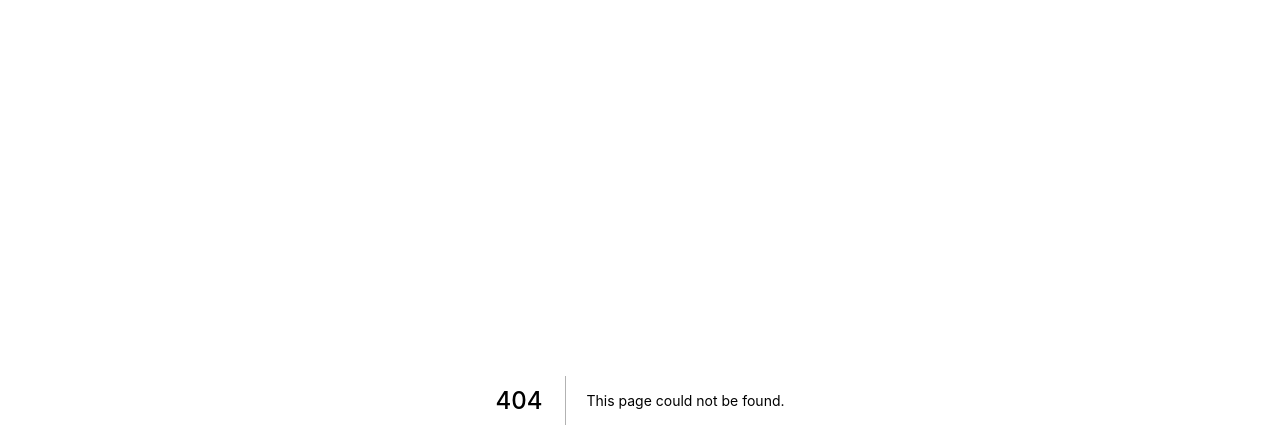
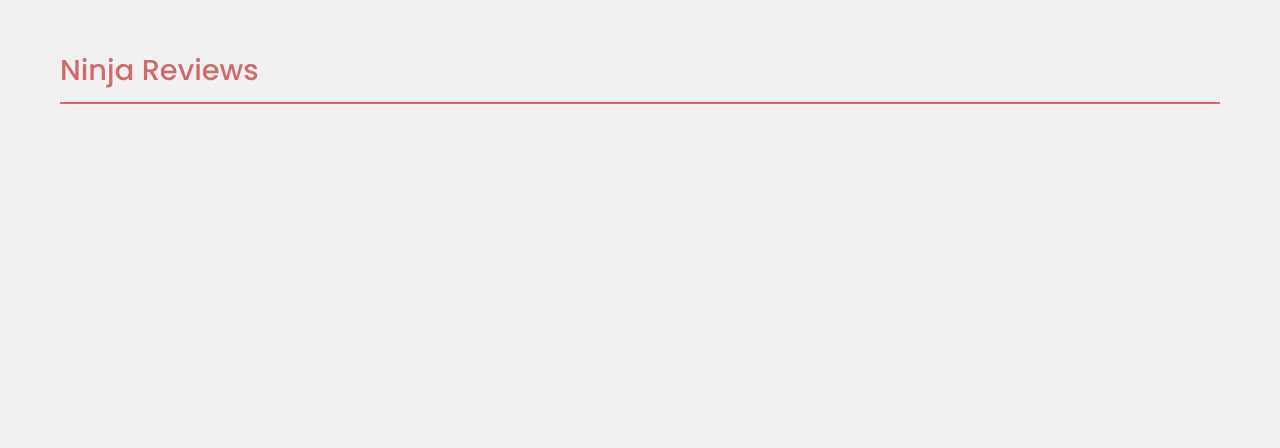
Before and after one commit to zzacong/reviews-netninja-fullstack, a Next.js app: page /details/1 in a window 1280 px wide. Before the commit this address had no page. Shown: the top 448 px of the page. Built offline with nearby package versions, Linux system fonts and the light colour scheme.

Commit message:
fetch and display all reviews

```diff
--- /dev/null
+++ b/components/index.js
@@ -0,0 +1 @@
+export { default as SiteHeader } from './site-header'
--- /dev/null
+++ b/components/site-header/SiteHeader.jsx
@@ -0,0 +1,13 @@
+import Link from 'next/link'
+
+export default function SiteHeader() {
+  return (
+    <div className="site-header">
+      <Link href="/" passHref>
+        <a>
+          <h1>Ninja Reviews</h1>
+        </a>
+      </Link>
+    </div>
+  )
+}
--- /dev/null
+++ b/components/site-header/index.js
@@ -0,0 +1 @@
+export { default } from './SiteHeader'
--- /dev/null
+++ b/lib/hooks/index.js
@@ -0,0 +1 @@
+export { default as useFetch } from './useFetch'
--- a/pages/_app.jsx
+++ b/pages/_app.jsx
@@ -1,7 +1,18 @@
+import Head from 'next/head'
+
+import SiteHeader from '../components/site-header/SiteHeader'
 import '../styles/globals.scss'
 
-function MyApp({ Component, pageProps }) {
-  return <Component {...pageProps} />
+export default function MyApp({ Component, pageProps }) {
+  return (
+    <div className="App">
+      <Head>
+        <title>Strapi Netninja</title>
+        <meta name="description" content="Generated by create next app" />
+        <link rel="icon" href="/favicon.ico" />
+      </Head>
+      <SiteHeader />
+      <Component {...pageProps} />
+    </div>
+  )
 }
-
-export default MyApp
--- /dev/null
+++ b/pages/category/[id].jsx
@@ -0,0 +1,3 @@
+export default function CategoryPage() {
+  return <div></div>
+}
--- /dev/null
+++ b/pages/details/[id].jsx
@@ -0,0 +1,3 @@
+export default function ReviewDetailsPage() {
+  return <div></div>
+}
--- a/styles/globals.scss
+++ b/styles/globals.scss
@@ -1,16 +1,69 @@
-html,
+@import url('https://fonts.googleapis.com/css2?family=Poppins:ital,wght@0,100;0,200;0,300;0,400;0,500;0,600;0,800;0,900;1,100;1,200;1,300;1,400;1,500;1,600;1,700;1,800;1,900&display=swap');
+
+$c-primary: #d16b6b;
+
 body {
-  padding: 0;
-  margin: 0;
-  font-family: -apple-system, BlinkMacSystemFont, Segoe UI, Roboto, Oxygen,
-    Ubuntu, Cantarell, Fira Sans, Droid Sans, Helvetica Neue, sans-serif;
+  margin: 0 30px;
+  font-family: 'Poppins';
+  background: #f1f1f1;
+}
+
+h1,
+h2,
+h3,
+h4 {
+  font-weight: 500;
+}
+
+.App {
+  font-size: 1.2em;
+  margin: 10px auto;
+  width: 100%;
+  max-width: 1200px;
+  padding: 20px;
+  box-sizing: border-box;
 }
 
 a {
-  color: inherit;
   text-decoration: none;
+  color: $c-primary;
+  border-bottom: 1px dotted;
 }
 
-* {
-  box-sizing: border-box;
+.site-header {
+  h1 {
+    font-size: 1.5em;
+    color: $c-primary;
+    padding-bottom: 10px;
+    border-bottom: 2px solid;
+  }
 }
+
+/* review list */
+.review-card {
+  background: white;
+  margin: 60px auto;
+  padding: 1px 20px 20px 60px;
+  position: relative;
+
+  .rating {
+    position: absolute;
+    top: -20px;
+    left: -20px;
+    background: $c-primary;
+    font-size: 2.6rem;
+    width: 4rem;
+    height: 4rem;
+    text-align: center;
+    color: white;
+  }
+
+  h2 {
+    margin-bottom: 0;
+  }
+
+  small {
+    margin-right: 10px;
+    color: #777;
+  }
+}
```
Also changed, not shown: lib/hooks/useFetch.js (added, +31 -0 lines), pages/index.jsx (+18 -8 lines).
